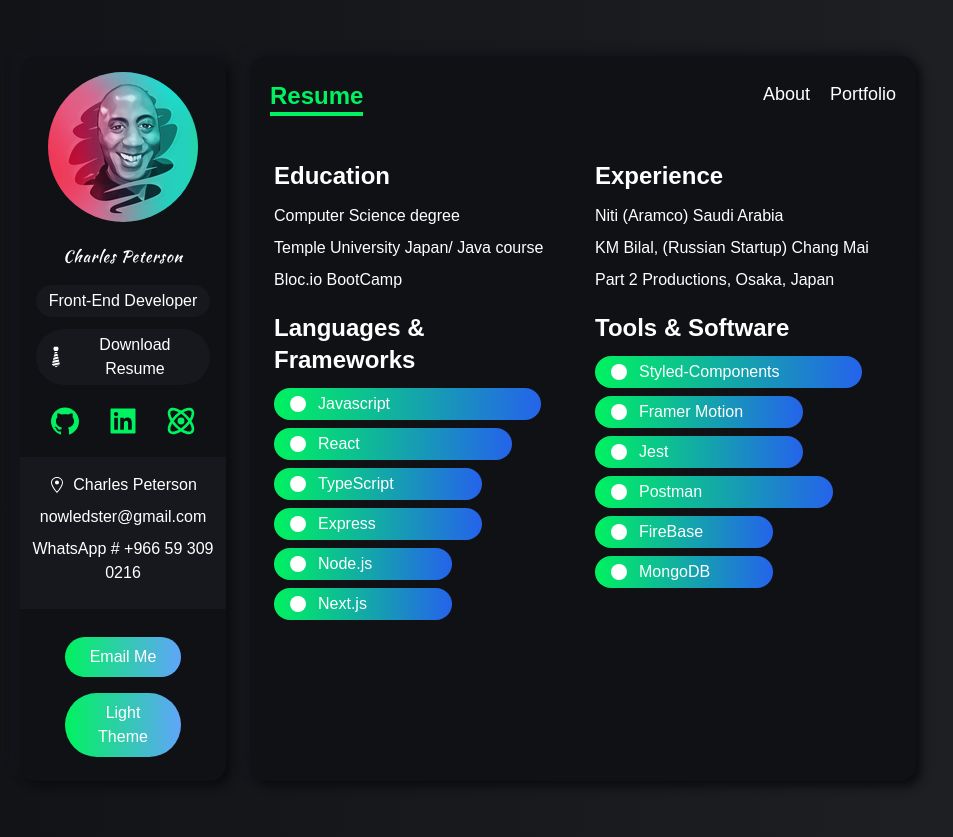
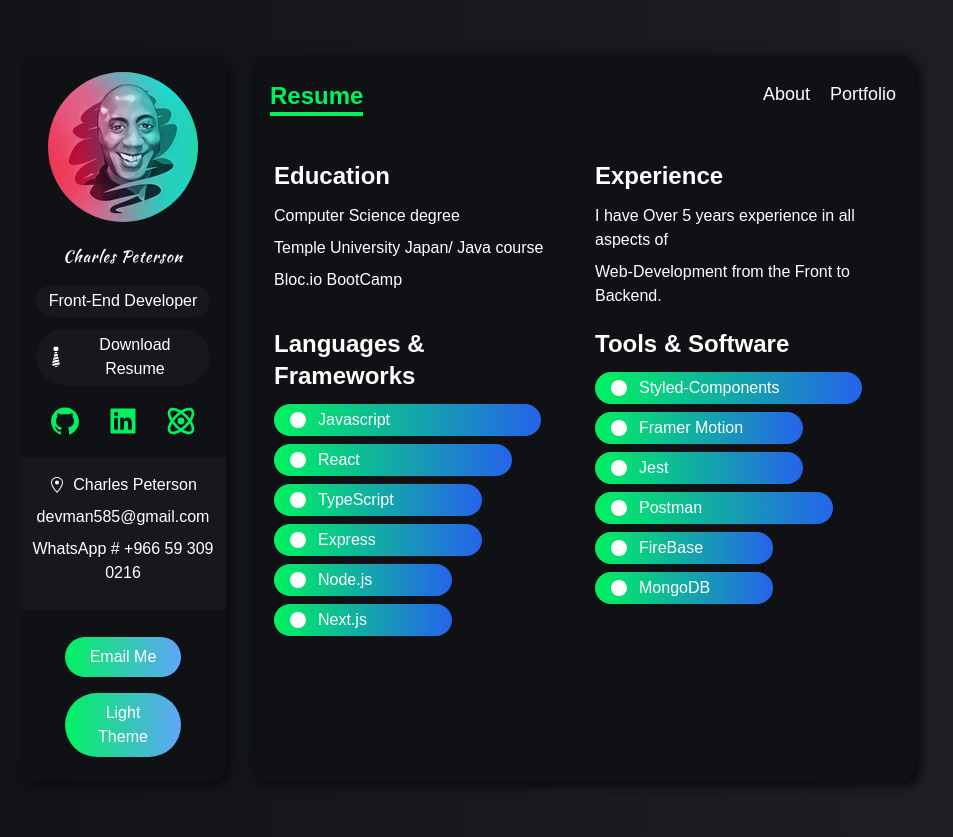
Before and after one commit to nowled/portfolio, a Next.js app: page /resume in a window 1280 px wide. Shown: the whole page, without its empty margins (172-1125 px from the left). Built offline with nearby package versions, Linux system fonts and the light colour scheme.

Commit message:
new email added

```diff
--- a/components/Sidebar.tsx
+++ b/components/Sidebar.tsx
@@ -45,7 +45,7 @@
       </a>
       {/* social icons */}
       <div className='flex justify-around w-9/12 mx-auto my-5 text-green md:w-full'>
-        <a href=''>
+        <a href='https://github.com/nowled'>
           <AiFillGithub className='w-8 h-8' />
         </a>
         <a href=''>
@@ -64,13 +64,13 @@
           <GoLocation />
           <span>Charles Peterson</span>
         </div>
-        <p className='my-2'>nowledster@gmail.com</p>
+        <p className='my-2'>devman585@gmail.com</p>
         <p className='my-2'>WhatsApp # +966 59 309 0216</p>
       </div>
 
       <button
         className='w-8/12 px-5 py-2 my-2 text-white rounded-full bg-gradient-to-r from-green dark:bg-dark-200 to-blue-400 focus:outline-none'
-        onClick={() => window.open('mailto: nowledster@gmail.com')}
+        onClick={() => window.open('mailto:devman585@gmail.com')}
       >
         Email Me
       </button>
--- a/data.ts
+++ b/data.ts
@@ -137,7 +137,8 @@
     id: 3,
     name: 'Bug Tracker',
     image_path: '/images/bugs.png',
-    description: 'A Bug Tracker for Developers created in Electron.',
+    description:
+      'A Bug Tracker applicaation for Developers created in Electron, can be downloaded and run from any computer',
     deployed_url: 'https://github.com/nowled/electron-ticket-system',
     github_url: 'https://github.com/nowled/electron-ticket-system',
     category: ['electron', 'react'],
--- a/pages/resume.tsx
+++ b/pages/resume.tsx
@@ -27,11 +27,13 @@
         <motion.div variants={fadeIn} initial='initial' animate='animate'>
           <h4 className='my-3 text-2xl font-bold'>Experience</h4>
           <div>
-            <p className='my-2 font-medium'>Niti (Aramco) Saudi Arabia</p>
             <p className='my-2 font-medium'>
-              KM Bilal, (Russian Startup) Chang Mai
+              I have Over 5 years experience in all aspects of
             </p>
-            <p className='my-2 font-medium'>Part 2 Productions, Osaka, Japan</p>
+            <p className='my-2 font-medium'>
+              Web-Development from the Front to Backend.
+            </p>
+            <p className='my-2 font-medium'></p>
           </div>
         </motion.div>
       </div>
```
